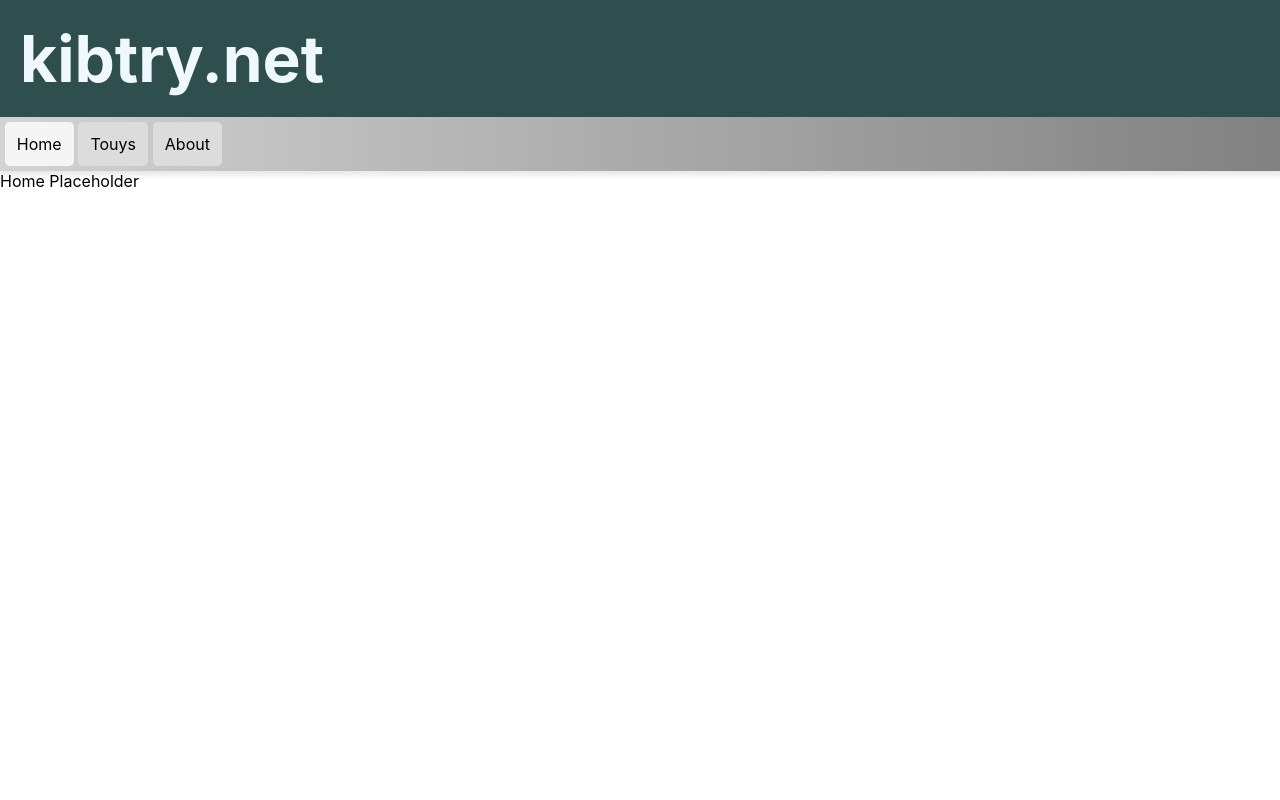
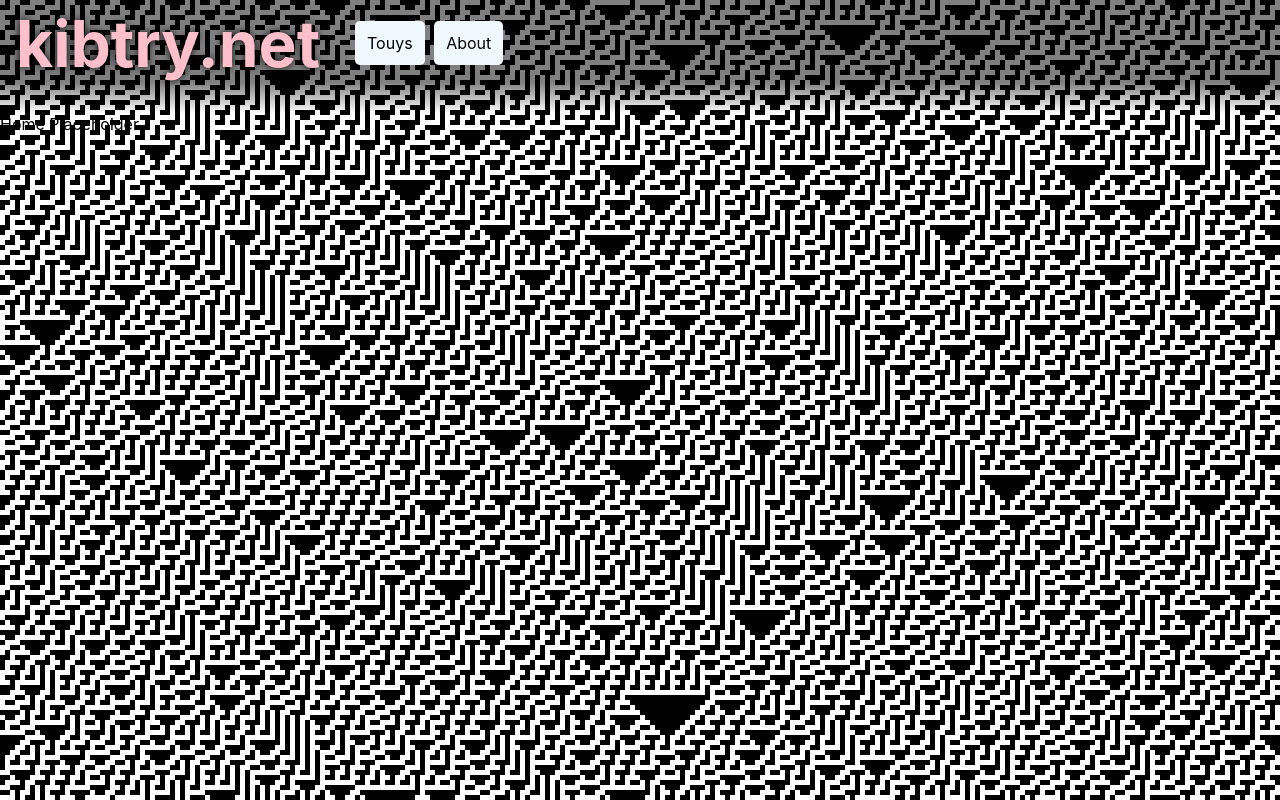
Before and after one commit to soweli-pali/lipu-wawa, a React (Create React App) app: page / in a window 1280 px wide. Built offline with nearby package versions, Linux system fonts and the light colour scheme.

Commit message:
Added rule 30 background and made header more stylish

```diff
--- a/src/App.js
+++ b/src/App.js
@@ -1,10 +1,12 @@
 import RoutesConfig from './RoutesConfig';
 import { BrowserRouter } from 'react-router-dom';
 import WebsiteHeader from './components/WebsiteHeader';
+import BackgroundCanvas from './components/BackgroundCanvas';
 
 function App() {
   return (
     <BrowserRouter>
+      <BackgroundCanvas/>
       <WebsiteHeader/>
       <RoutesConfig/>
     </BrowserRouter>
--- /dev/null
+++ b/src/components/BackgroundCanvas.css
@@ -0,0 +1,8 @@
+.backgroundCanvas {
+    display: block;
+    position: absolute;
+    left: 0px;
+    top: 0px;
+    z-index: -100;
+    width: 100%;
+}
--- /dev/null
+++ b/src/components/BackgroundCanvas.js
@@ -0,0 +1,51 @@
+import { useEffect, useRef } from "react";
+import './BackgroundCanvas.css'
+
+const BackgroundCanvas = () => {
+    const canvasRef = useRef(null);
+
+    const generateNextRow = (currentRow) => {
+        const max = currentRow.length-1;
+        const rule = [0,1,1,1,1,0,0,0];
+        return currentRow.map((value, index) => {
+            const leftIndex = (index == 0) ? max : index-1;
+            const rightIndex = (index == max) ? 0 : index+1;
+            const ruleIndex = currentRow[leftIndex]*4 + value*2 + currentRow[rightIndex];
+            return rule[ruleIndex];
+        });
+    };
+
+    const generateBackground = () => {
+        const canvas = canvasRef.current;
+        const ctx = canvas.getContext("2d");
+        const canvasWidth = canvas.width = window.innerWidth;
+        const canvasHeight = canvas.height = window.innerHeight;
+
+        const squareWidth = 5;
+        const numColumns = Math.ceil(canvasWidth/squareWidth); // Number of squares in a row
+        const numRows = Math.ceil(canvasHeight/squareWidth)
+        const colors = ['#000000', '#FFFFFF']; // Example colors
+
+        let currentRow = Array.from({ length: numColumns }, () =>
+            Math.floor(Math.random() * 2)
+          );
+
+          for (let y = 0; y <= canvasHeight; y += squareWidth) {
+            currentRow.forEach((value, x) => {
+              ctx.fillStyle = colors[value];
+              ctx.fillRect(x * squareWidth, y, squareWidth, squareWidth);
+            });
+            currentRow = generateNextRow(currentRow);
+          }
+    };
+
+    useEffect(() => {
+        generateBackground();
+        window.addEventListener('resize', generateBackground);
+        return () => {window.removeEventListener('resize', generateBackground);};
+    });
+
+    return <canvas ref={canvasRef} className="backgroundCanvas"></canvas>
+}
+
+export default BackgroundCanvas;
--- a/src/components/Navbar.css
+++ b/src/components/Navbar.css
@@ -2,18 +2,37 @@
     display: flex;
     justify-content: left;
     align-items: center;
-    width: 100vw;
-    background: linear-gradient(90deg, lightgray, gray);
-    box-shadow: 0px 4px 6px rgba(0,0,0,0.1);
-    padding: 0.3rem;
-    gap: 0.3rem;
+    padding: 0.3rem 0rem 0rem 1rem;
+    gap: 0.6rem;
+}
+
+.title, .active-title {
+    display: flex;
+    text-decoration: none;
+    flex: 0;
+    text-shadow: 0px 0px 0.5rem black;
+    color: aliceblue;
+    font-size: 4rem;
+    margin: 0px;
+    transition: transform 0.3s ease, background-color 0.3s ease;
+    padding: 0% 2% 0% 0%;
+    font-weight: bold;
+
+}
+
+.title:hover {
+    transform: scale(1.05);
+}
+
+.active-title {
+    color: pink;
 }
 
 .navbar-item, .active-navbar-item {
     text-decoration: none;
     font-size: 1rem;
     color: black;
-    background-color: gainsboro;
+    background-color: aliceblue;
     padding: 0.75rem;
     transition: transform 0.3s ease, background-color 0.3s ease;
     border-radius: 0.3rem;
@@ -25,6 +44,6 @@
 }
 
 .active-navbar-item {
-    background-color: whitesmoke;
+    background-color:lightpink;
     padding: 0.75rem;
 }
--- a/src/components/Navbar.js
+++ b/src/components/Navbar.js
@@ -7,9 +7,9 @@
         <nav className="navbar">
             <NavLink
                 to="/"
-                className={({ isActive }) => isActive ? 'active-navbar-item' : 'navbar-item'}
+                className={({ isActive }) => isActive ? 'active-title' : 'title'}
             >
-                Home
+                kibtry.net
             </NavLink>
             <NavLink
                 to="/touys"
--- a/src/components/WebsiteHeader.css
+++ b/src/components/WebsiteHeader.css
@@ -3,14 +3,16 @@
     flex-direction: column;
     margin: 0px;
     padding: 0px;
+    background-color: rgba(0);
 }
 
-.website-title {
-    display: flex;
+.header-main {
     flex: 0;
-    background-color: darkslategrey;
-    color: aliceblue;
-    font-size: 4rem;
-    margin: 0px;
-    padding: 20px;
+    flex-direction: row;
+    background-color: rgba(0,0,0,0.5);
 }
+
+.header-fadeout {
+    height: 2rem;
+    background-image: linear-gradient(rgba(0,0,0,0.5), rgba(0,0,0,0));
+}
--- a/src/components/WebsiteHeader.js
+++ b/src/components/WebsiteHeader.js
@@ -4,8 +4,8 @@
 const WebsiteHeader = () => {
     return (
         <header className="website-header">
-            <h1 className="website-title">kibtry.net</h1>
-            <Navbar/>
+            <div className="header-main"><Navbar/></div>
+            <div className="header-fadeout"/>
         </header>
     )
 }
```
